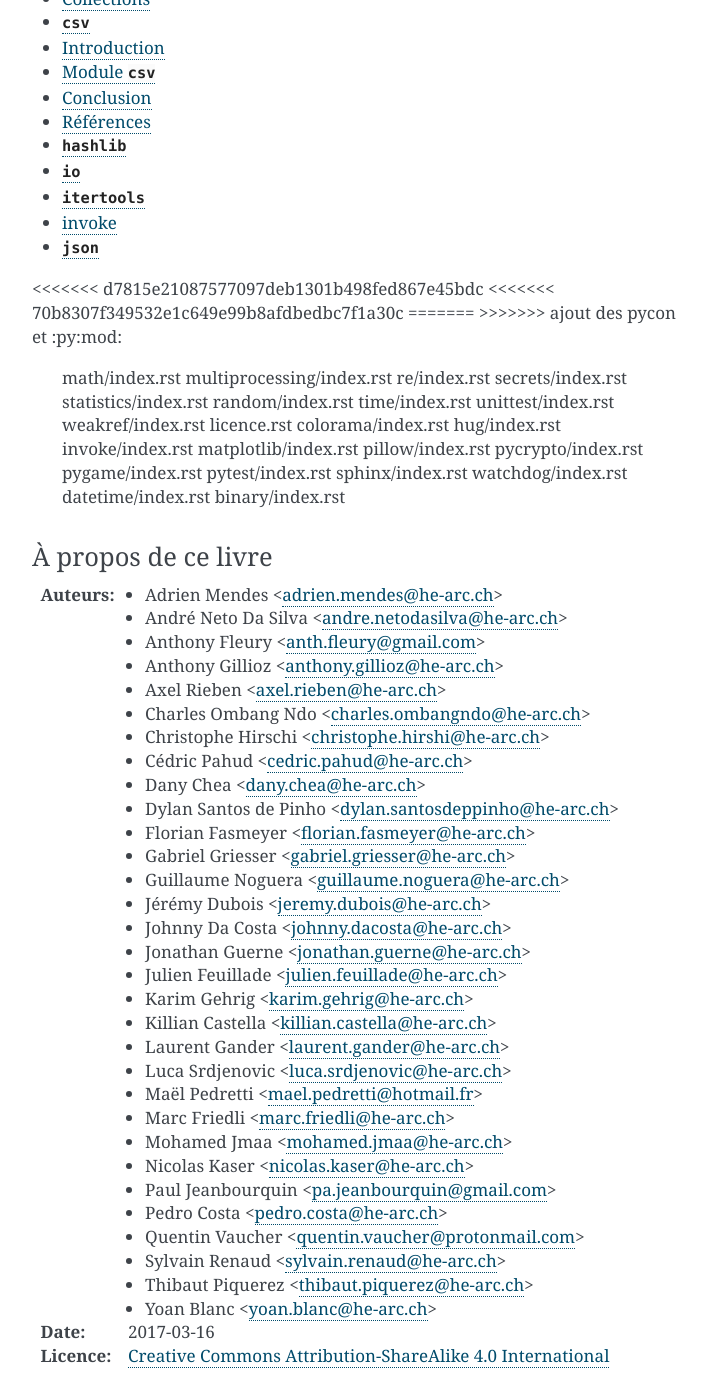
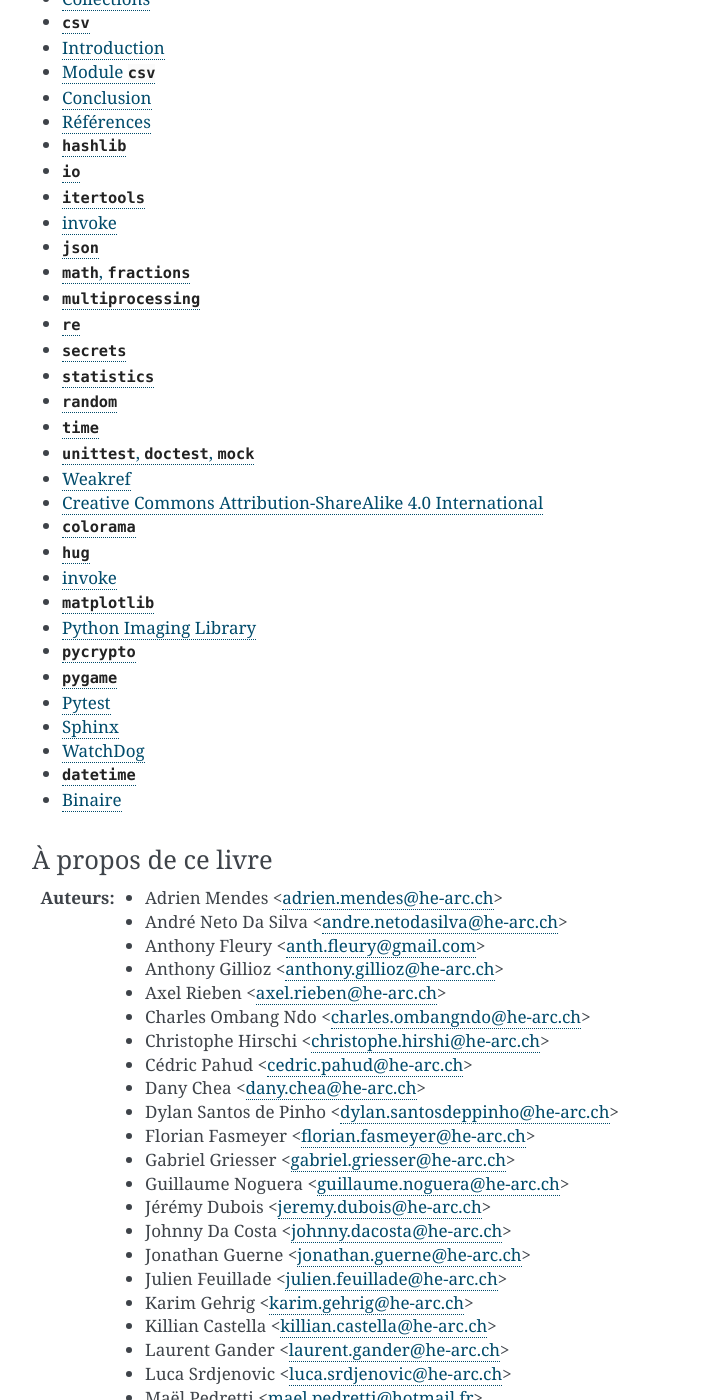
Before and after one commit to HE-Arc/livre-python, a Sphinx documentation site: the page built from source/index.rst, in a window 1280 px wide and 1400 px high, scrolled down 1743 px. Shown: the whole window, without its empty margins (388-1095 px from the left). Built offline with Sphinx 7.4.7, drawn with Linux system fonts in a browser that asks for light colours; some of the changed text lies outside the part shown.

Commit message:
Pour passer le nazi

```diff
--- a/source/index.rst
+++ b/source/index.rst
@@ -23,10 +23,6 @@
    itertools/index.rst
    invoke/index.rst
    json/index.rst
-<<<<<<< d7815e21087577097deb1301b498fed867e45bdc
-<<<<<<< 70b8307f349532e1c649e99b8afdbedbc7f1a30c
-=======
->>>>>>> ajout des pycon et :py:mod:
    math/index.rst
    multiprocessing/index.rst
    re/index.rst
@@ -92,10 +88,3 @@
 
 :Licence:
         :ref:`licence`
-<<<<<<< d7815e21087577097deb1301b498fed867e45bdc
-=======
-   collections/index.rst
-   licence.rst
->>>>>>> test de pull request 4
-=======
->>>>>>> ajout des pycon et :py:mod:
```
